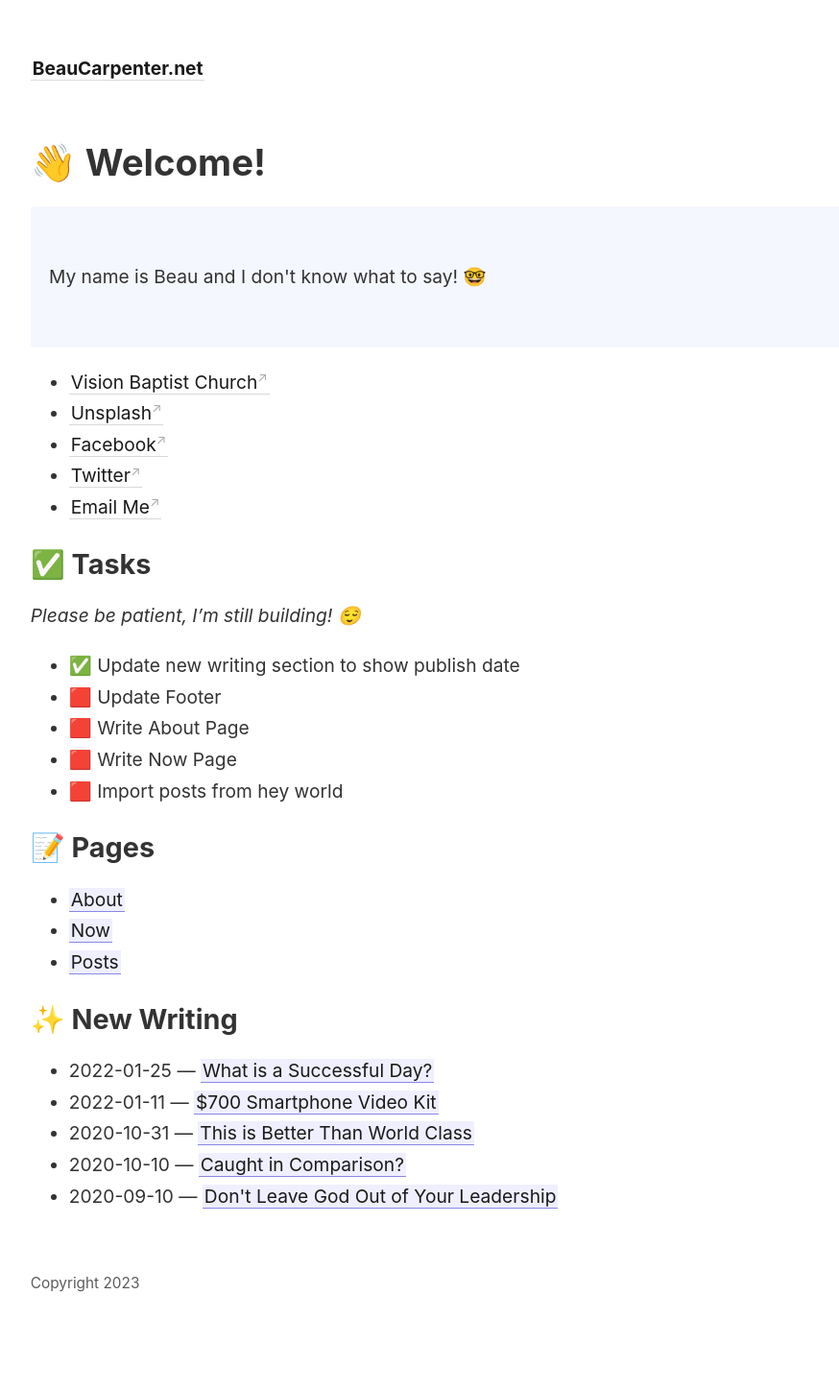
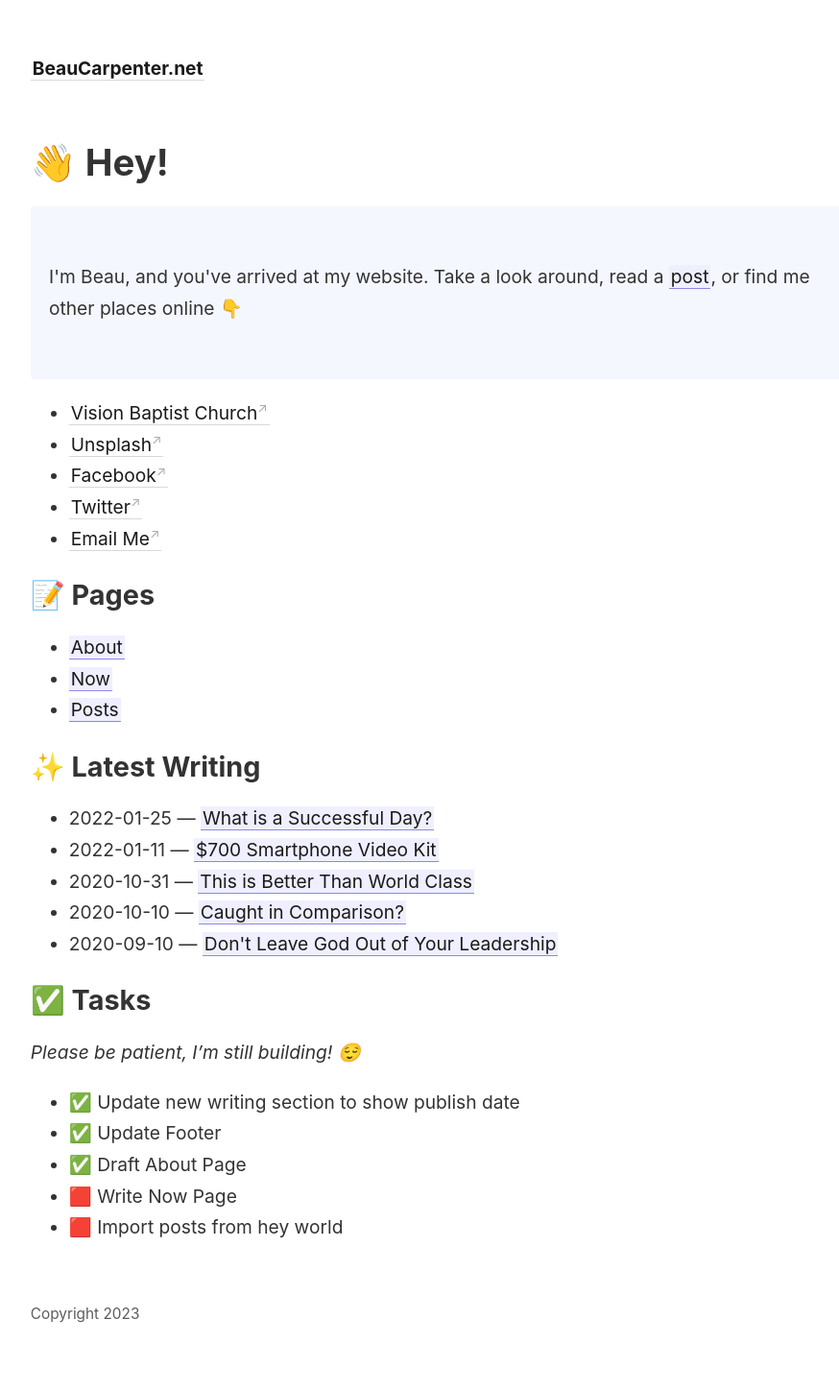
Before and after one commit to BTCarpenter/digital-garden-jekyll, a Jekyll site: the page built from _pages/index.md, in a window 1280 px wide. Shown: the whole page at 96% size, without its empty margins (45-919 px from the left). Built offline with Jekyll 4.4.1, drawn with Linux system fonts in a browser that asks for light colours; before the commit the page ends 1417 px from its top, so only the background shows below that.

Commit message:
Update About Add Half Style Class

```diff
--- a/_pages/index.md
+++ b/_pages/index.md
@@ -6,26 +6,16 @@ permalink: /
 nav: false
 ---
 
-# 👋 Welcome!
+# 👋 Hey!
 
 <p style="padding: 3em 1em; background: #f5f7ff; border-radius: 4px;">
-My name is Beau and I don't know what to say! 🤓
+I'm Beau, and you've arrived at my website. Take a look around, read a <a href="/posts" class="internal-link">post</a>, or find me other places online 👇
 </p>
 - [Vision Baptist Church](https://www.visionbaptist.com)
 - [Unsplash](https://unsplash.com/btcarpenter)
 - [Facebook](https://www.facebook.com/beautcarpenter/)
 - [Twitter](https://twitter.com/btcarpenter)
 - [Email Me](mailto:beaucarpenter@hey.com)
-
-## ✅ Tasks
-
-*Please be patient, I'm still building! 😌*
-
-- ✅ Update new writing section to show publish date
-- 🟥 Update Footer
-- 🟥 Write About Page
-- 🟥 Write Now Page
-- 🟥 Import posts from hey world
 
 ## 📝 Pages
 
@@ -37,7 +27,7 @@ My name is Beau and I don't know what to say! 🤓
   </li>
   {% endfor %}
 </ul>
-## ✨ New Writing
+## ✨ Latest Writing
 
 <ul>
   {% assign recent_notes = site.notes | sort: "date" | reverse %}
@@ -48,6 +38,16 @@ My name is Beau and I don't know what to say! 🤓
   {% endfor %}
 </ul>
 
+## ✅ Tasks
+
+*Please be patient, I'm still building! 😌*
+
+- ✅ Update new writing section to show publish date
+- ✅ Update Footer
+- ✅ Draft About Page
+- 🟥 Write Now Page
+- 🟥 Import posts from hey world
+
 <style>
   .wrapper {
     max-width: 46em;
--- a/_sass/_style.scss
+++ b/_sass/_style.scss
@@ -144,3 +144,7 @@ code {
   color: #ccc;
   cursor: help;
 }
+
+#half {
+  max-width: 50%;
+}
```
Also changed, not shown: _pages/about.md (+4 -2 lines), assets/beau_headshot.jpg (added), assets/image.jpg (deleted), 1 other file.
